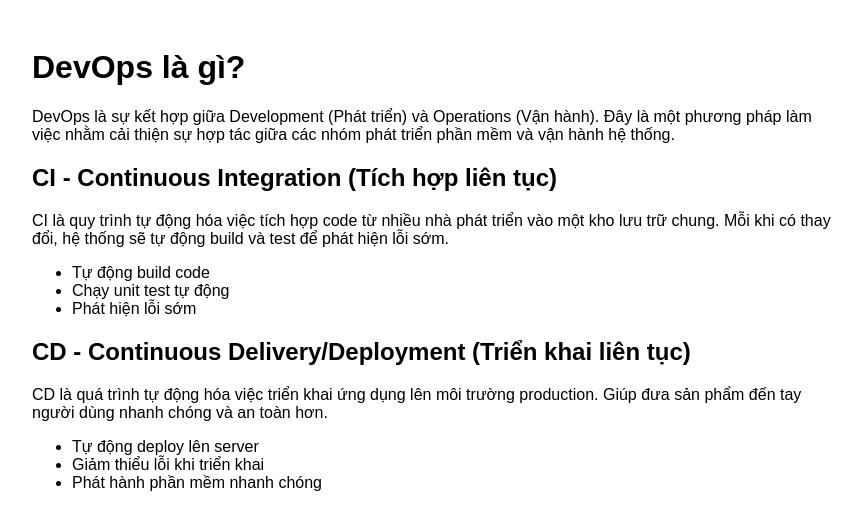
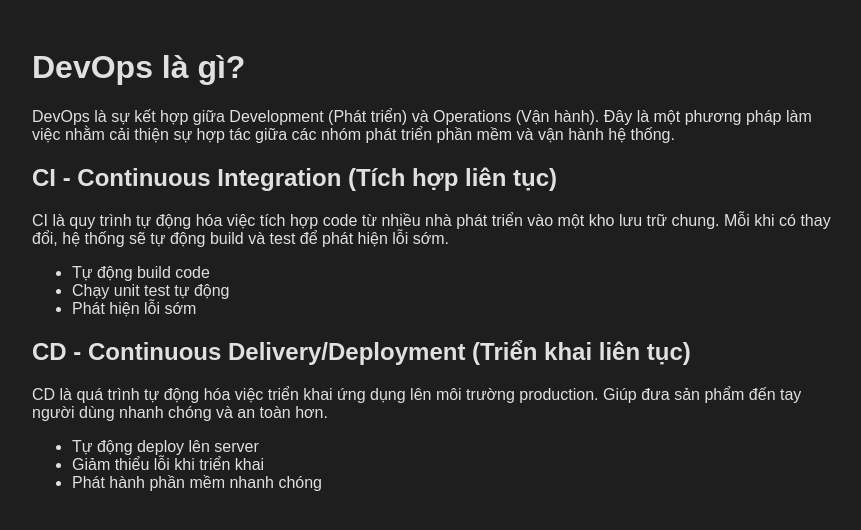
Before and after one commit to k4han/cicd_demo, a Flask app: page / in a window 1280 px wide. Shown: the top 530 px of the page, without its empty margins (208-1069 px from the left). Run offline with Flask 3, Linux system fonts and the light colour scheme.

Commit message:
add inline styles for body background and text color in index.html

```diff
--- a/templates/index.html
+++ b/templates/index.html
@@ -4,6 +4,12 @@
     <meta charset="UTF-8">
     <meta name="viewport" content="width=device-width, initial-scale=1.0">
     <title>Document</title>
+    <style>
+        body {
+            background-color: #1e1e1e;
+            color: #e0e0e0;
+        }
+    </style>
 </head>
 <body>
     <div style="max-width: 800px; margin: 0 auto; padding: 20px; font-family: Arial, sans-serif;">
```
